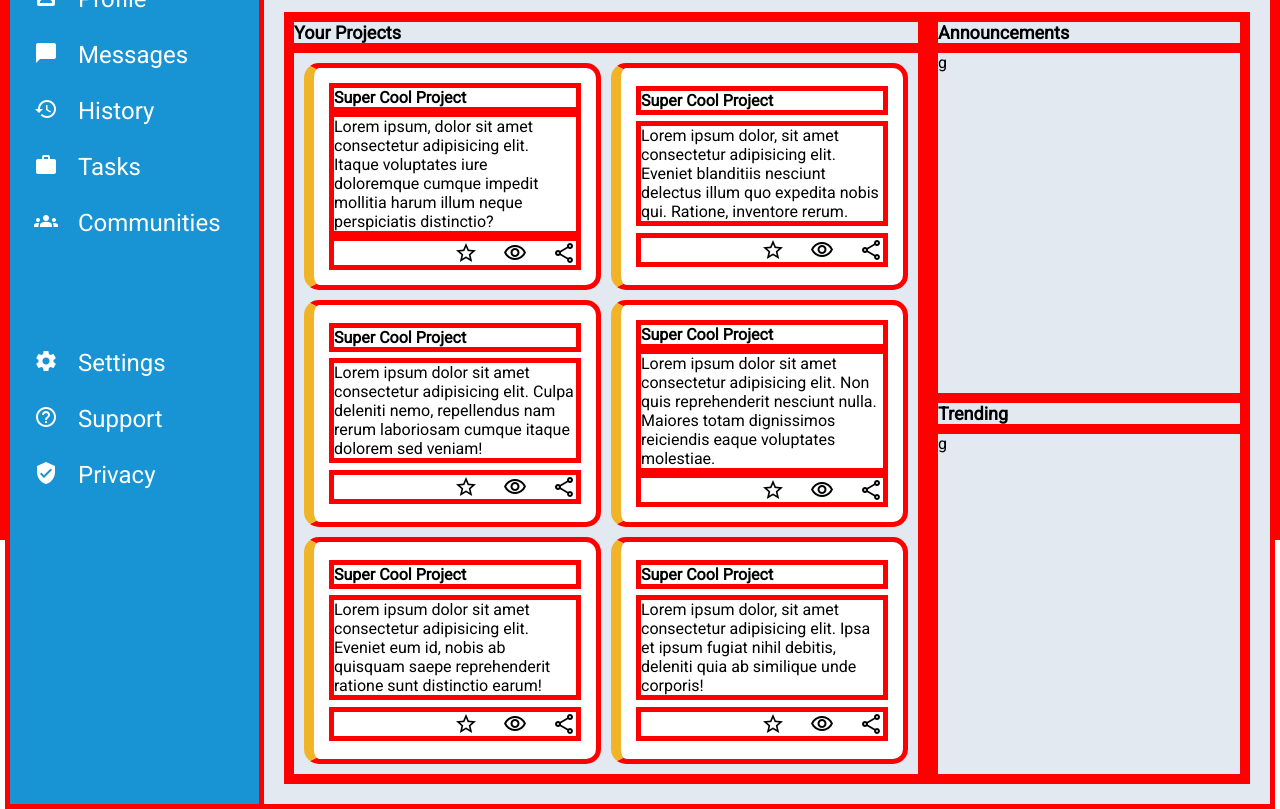
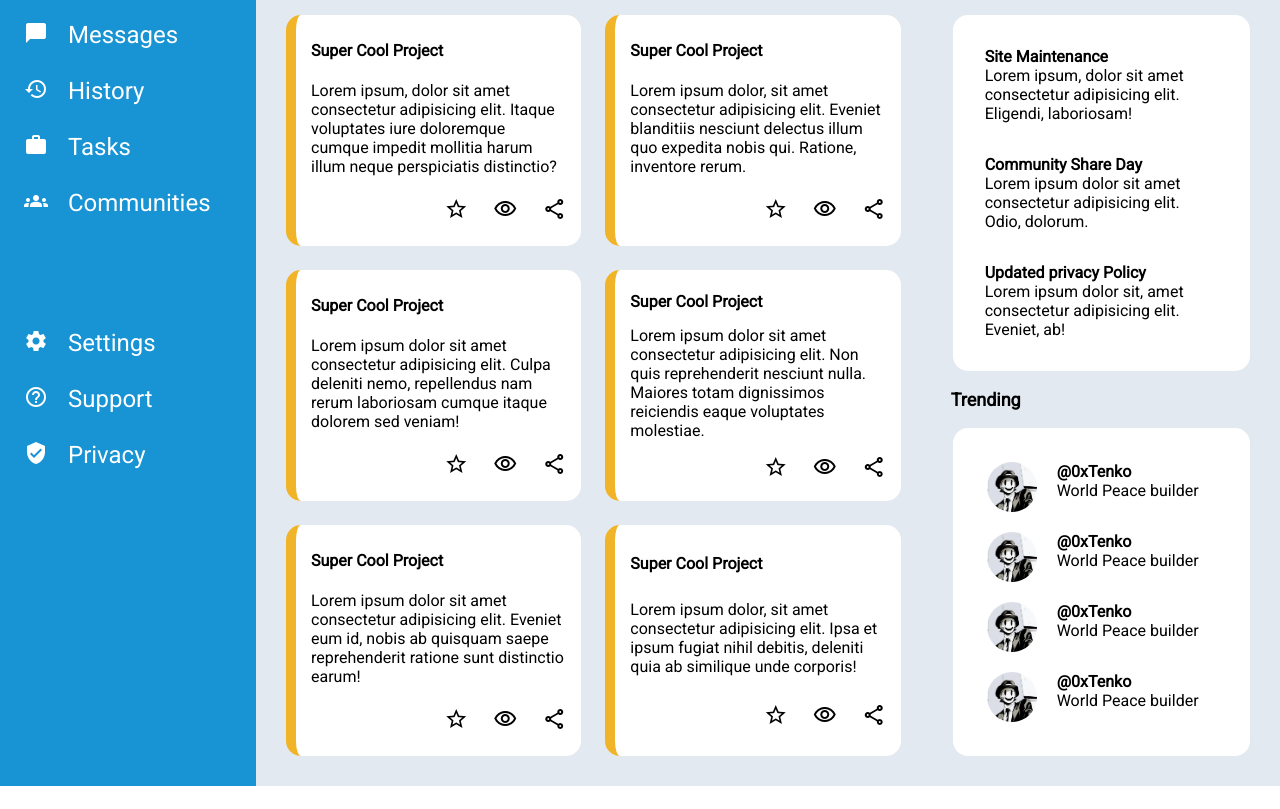
Before and after one commit to 1tenko/admin-dashboard, a website: page index.html in a window 1280 px wide. Shown: the part 262-1071 px from the top of the page. After the commit the page ends 1048 px from the top, so only its background shows below. Drawn offline with Linux system fonts and the light colour scheme.

Commit message:
Announcements and Trending sections finished

```diff
--- a/index.html
+++ b/index.html
@@ -156,14 +156,68 @@
                 </div>
             </div>
             <div class="ann-trend">
-                <div class="content-title">Announcements</div>
+                <div class="one">
+                    <div class="content-title">Announcements</div>
                 <div class="announcements">
-                    g
+                    <div class="ann-tile">
+                        <div class="announcement">
+                            <div class="ann-title">Site Maintenance</div>
+                            <div class="ann">
+                                Lorem ipsum, dolor sit amet consectetur adipisicing elit. Eligendi, laboriosam!
+                            </div>
+                        </div>
+                        <div class="announcement">
+                            <div class="ann-title">Community Share Day</div>
+                            <div class="ann">
+                                Lorem ipsum dolor sit amet consectetur adipisicing elit. Odio, dolorum.
+                            </div>
+                        </div>
+                        <div class="announcement">
+                            <div class="ann-title">Updated privacy Policy</div>
+                            <div class="ann">
+                                Lorem ipsum dolor sit, amet consectetur adipisicing elit. Eveniet, ab!
+                            </div>
+                        </div>
+                    </div>
                 </div>
-                <div class="content-title">Trending</div>
+                </div>
+
+                <div class="two">
+                    <div class="content-title">Trending</div>
                 <div class="trending">
-                    g
+                    <div class="trend-tile">
+                        <div class="acc">
+                            <img class="avatar one" src="images/pfp.jpg" alt="Avatar">
+                            <div>
+                                <div class="user">@0xTenko</div>
+                                <div>World Peace builder</div>
+                            </div>
+                        </div>
+                        <div class="acc">
+                            <img class="avatar one" src="images/pfp.jpg" alt="Avatar">
+                            <div>
+                                <div class="user">@0xTenko</div>
+                                <div>World Peace builder</div>
+                            </div>
+                        </div>
+                        <div class="acc">
+                            <img class="avatar one" src="images/pfp.jpg" alt="Avatar">
+                            <div>
+                                <div class="user">@0xTenko</div>
+                                <div>World Peace builder</div>
+                            </div>
+                        </div>
+                        <div class="acc">
+                            <img class="avatar one" src="images/pfp.jpg" alt="Avatar">
+                            <div>
+                                <div class="user">@0xTenko</div>
+                                <div>World Peace builder</div>
+                            </div>
+                        </div>
+                    </div>
                 </div>
+                </div>
+
             </div>
         </div>
     </div>
--- a/styles.css
+++ b/styles.css
@@ -7,9 +7,9 @@ body,html {
 }
 
 
-div {
+/* div {
     border: 5px solid red;
-}
+} */
 
 .container {
     display: grid;
@@ -140,6 +140,7 @@ button {
     display: grid;
     grid-template-columns: 2fr 1fr;
     padding: 20px;
+    gap: 32px;
 }
 
 .projects-container {
@@ -150,6 +151,7 @@ button {
 .content-title {
     font-weight: bold;
     font-size: 18px;
+    padding: 8px;
 }
 
 .tiles {
@@ -158,7 +160,7 @@ button {
     grid-template-rows: 1fr 1fr 1fr;
     grid-template-columns: 1fr 1fr;
     padding: 10px;
-    gap: 10px;
+    gap: 24px;
 }
 
 .tile {
@@ -184,13 +186,58 @@ button {
 .ann-trend {
     display: flex;
     flex-direction: column;
-
+    justify-content: space-around;
 }
 
 .announcements {
     flex-grow: 1;
+    padding: 10px;
+    display: grid;
+    grid-template-columns: 1fr;
+}
+
+.ann-tile {
+    display: grid;
+    grid-template-rows: 1fr 1fr 1fr;
+    background-color: white;
+    border-radius: 15px;
+    padding: 32px;
+    gap: 32px;
+}
+
+.announcement {
+    display: flex;
+    flex-direction: column;
+    justify-content: center;
+}
+
+.ann-title {
+    font-weight: bold;
 }
 
 .trending {
     flex-grow: 1;
+    padding: 10px;
+    display: flex;
 }
+
+.trend-tile {
+    background-color: white;
+    border-radius: 15px;
+    display: flex;
+    flex-direction: column;
+    flex-grow: 1;
+    justify-content: space-around;
+    padding: 24px;
+}
+
+.acc {
+    display: flex;
+    padding: 10px;
+    gap: 20px;
+
+}
+
+.user {
+    font-weight: bold;
+}
```
